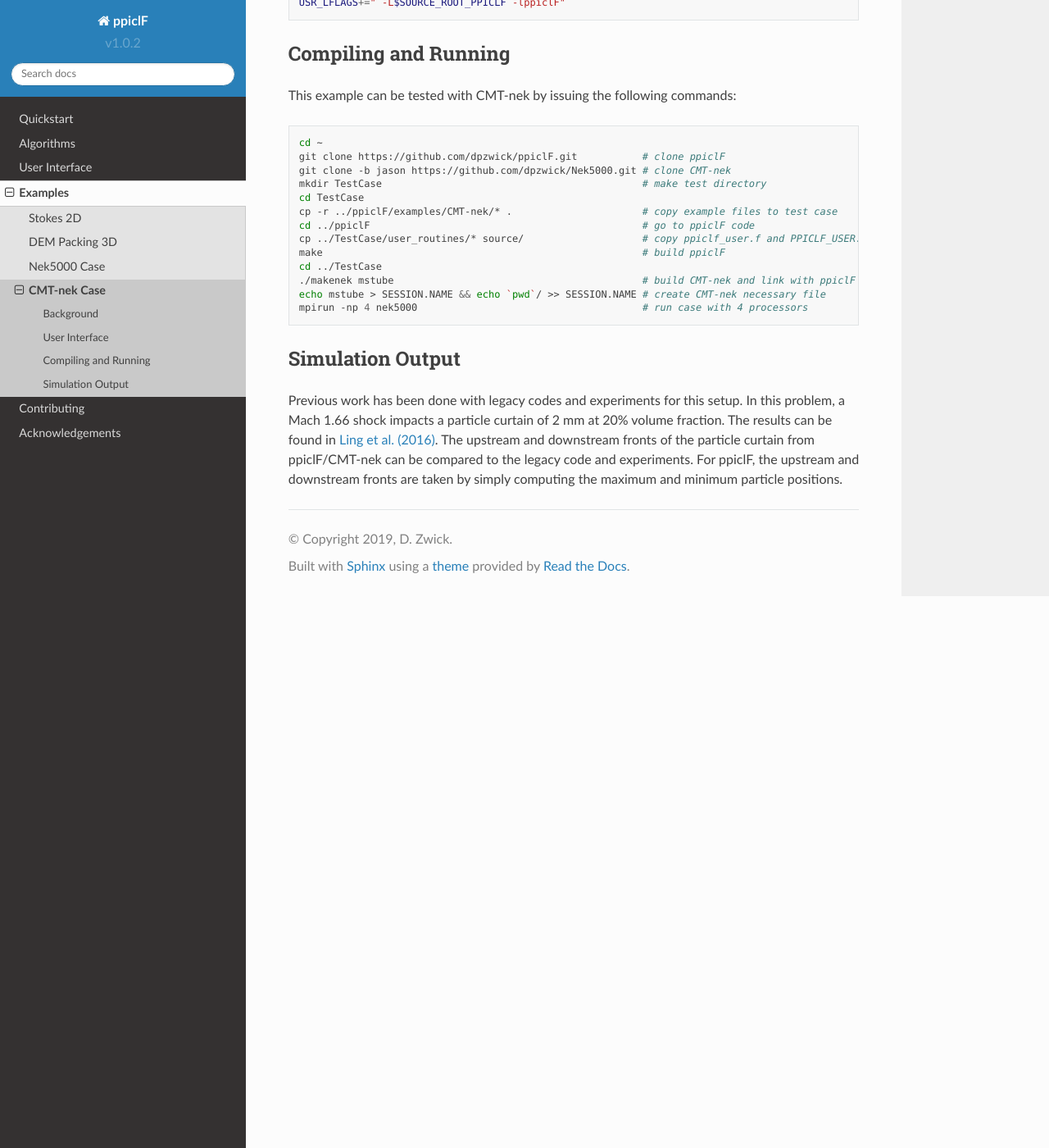
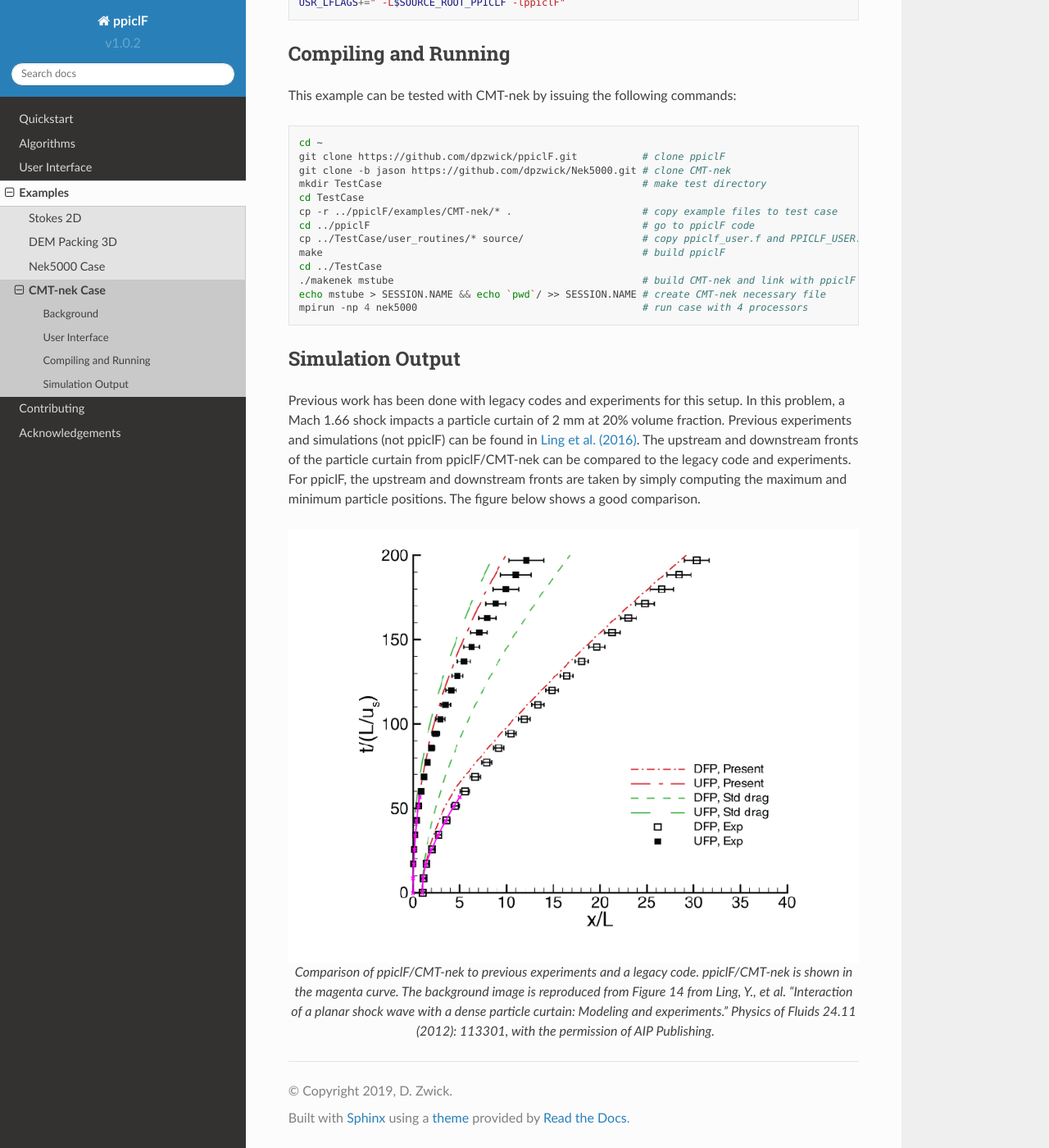
Before and after one commit to YunchaoYang/ppiclF-doc, a Sphinx documentation site: the page built from source/examples/CMT-nek.rst, in a window 1280 px wide and 1400 px high, scrolled down 4804 px. Shown: the whole window at 82% size. Built offline with Sphinx 7.4.7 and the Read the Docs theme 2.0.0, drawn with Linux system fonts in a browser that asks for light colours.

Commit message:
Updated with comparison figure

```diff
--- a/source/examples/CMT-nek.rst
+++ b/source/examples/CMT-nek.rst
@@ -176,6 +176,10 @@ This example can be tested with CMT-nek by issuing the following commands:
 
 Simulation Output
 ^^^^^^^^^^^^^^^^^
-Previous work has been done with legacy codes and experiments for this setup. In this problem, a Mach 1.66 shock impacts a particle curtain of 2 mm at 20% volume fraction. The results can be found in `Ling et al. (2016) <https://doi.org/10.1063/1.4942184>`_. The upstream and downstream fronts of the particle curtain from ppiclF/CMT-nek can be compared to the legacy code and experiments. For ppiclF, the upstream and downstream fronts are taken by simply computing the maximum and minimum particle positions.
+Previous work has been done with legacy codes and experiments for this setup. In this problem, a Mach 1.66 shock impacts a particle curtain of 2 mm at 20% volume fraction. Previous experiments and simulations (not ppiclF) can be found in `Ling et al. (2016) <https://doi.org/10.1063/1.4942184>`_. The upstream and downstream fronts of the particle curtain from ppiclF/CMT-nek can be compared to the legacy code and experiments. For ppiclF, the upstream and downstream fronts are taken by simply computing the maximum and minimum particle positions. The figure below shows a good comparison.
 
-.. The scaled particle front postions in time are shown in the figure below (used with permission from).
+.. figure:: ling_compare.png
+   :align: center
+   :figclass: align-center
+
+   Comparison of ppiclF/CMT-nek to previous experiments and a legacy code. ppiclF/CMT-nek is shown in the magenta curve. The background image is reproduced from Figure 14 from Ling, Y., et al. "Interaction of a planar shock wave with a dense particle curtain: Modeling and experiments." Physics of Fluids 24.11 (2012): 113301, with the permission of AIP Publishing.
```
Also changed, not shown: source/examples/ling_compare.png (added), 1 other file.
